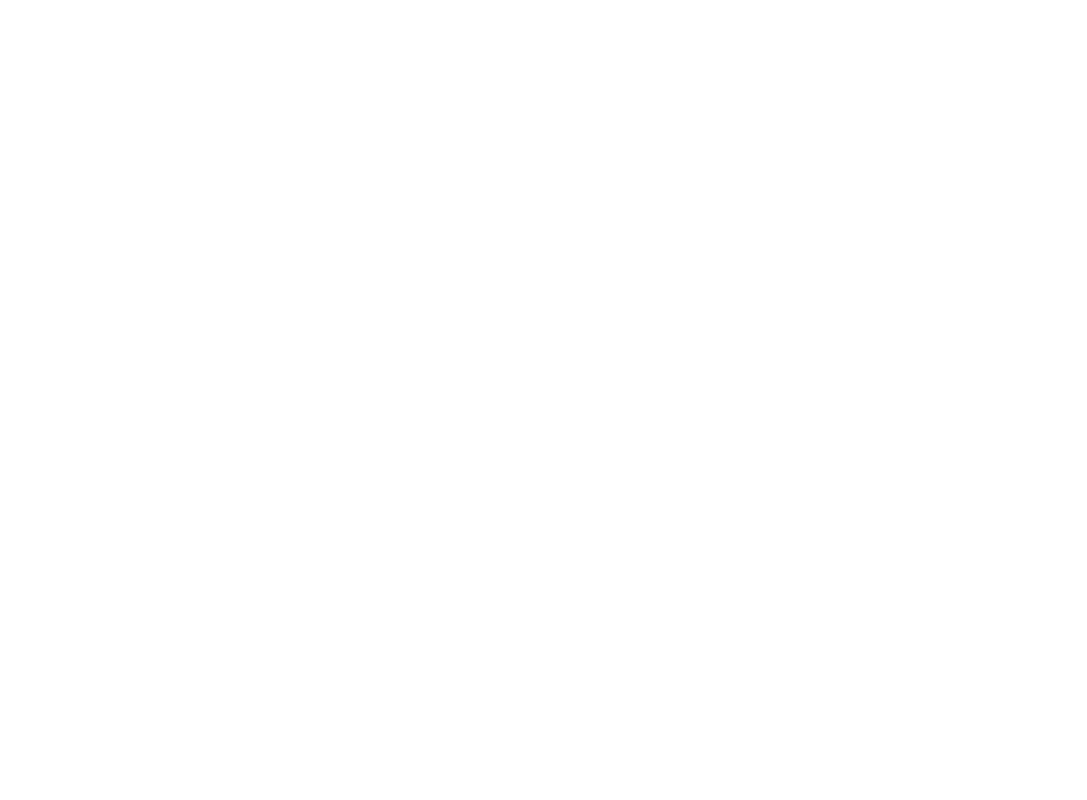
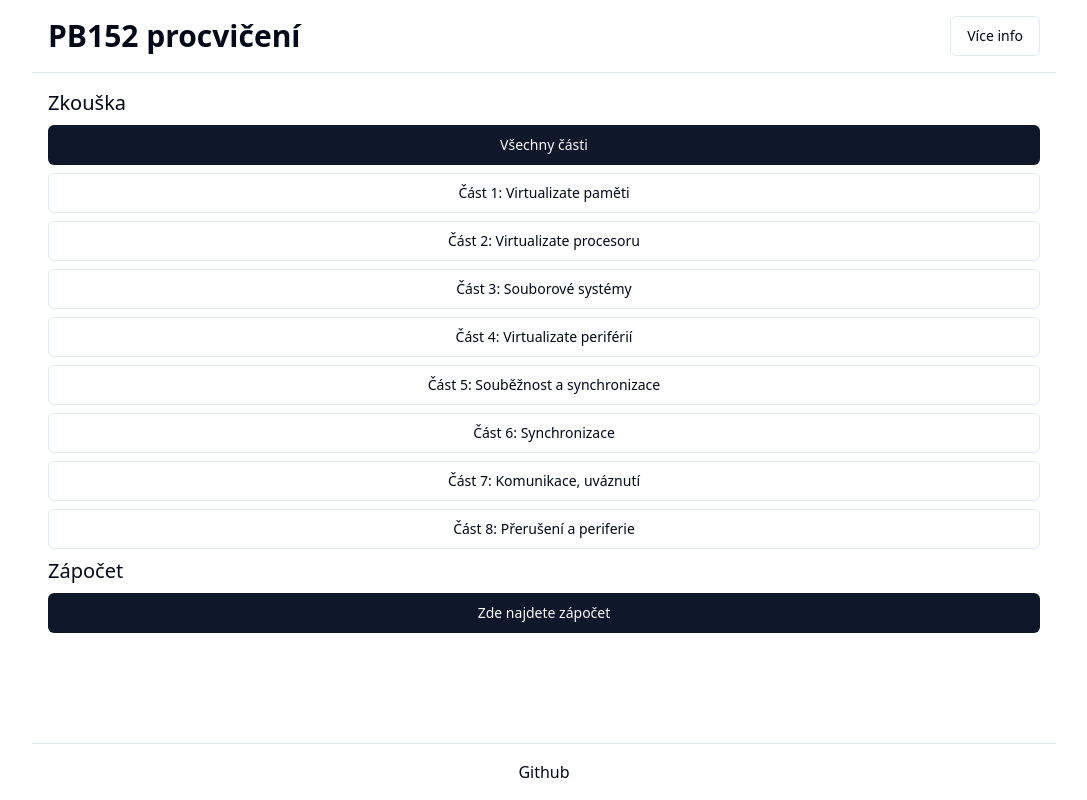
Before and after one commit to tomz197/os-drill, a React (Vite) app: page / in a window 1280 px wide. Shown: the whole page, without its empty margins (96-1183 px from the left). Built offline with nearby package versions, Linux system fonts and the light colour scheme.

Commit message:
fix: change base route from /os-drill to /

```diff
--- a/src/main.tsx
+++ b/src/main.tsx
@@ -30,7 +30,7 @@
       ],
     },
   ],
-  { basename: "/os-drill" },
+  { basename: "/" },
 );
 
 ReactDOM.createRoot(document.getElementById("root")!).render(
--- a/vite.config.ts
+++ b/vite.config.ts
@@ -16,7 +16,7 @@
   }
 
   return {
-    base: "/os-drill/",
+    base: "/",
     plugins: [react()],
     resolve: {
       alias: {
```
